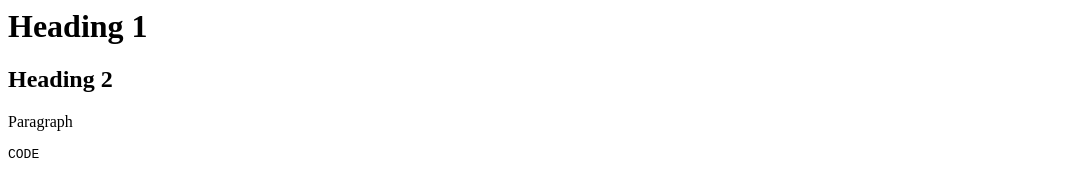
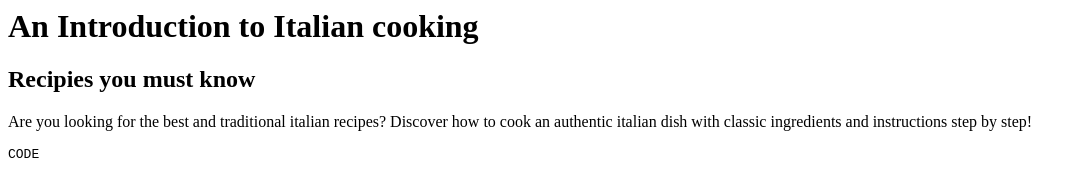
Before and after one commit to spasqui1/public_web_page, a plain HTML site: page index.html in a window 1280 px wide. Shown: the whole page, without its empty margins (0-1086 px from the left). Drawn offline with Linux system fonts and the light colour scheme.

Commit message:
Update index.html

```diff
--- a/index.html
+++ b/index.html
@@ -1,12 +1,12 @@
 <!DOCTYPE>
 <HTML>
     <HEAD>
-        <TITLE> This is the web page title</TITLE>
+        <TITLE> Simple Italian recipes</TITLE>
     </HEAD>
     <BODY>
-        <H1>Heading 1</H1>
-        <H2>Heading 2</H2>
-        <P> Paragraph </P>
+        <H1>An Introduction to Italian cooking</H1>
+        <H2>Recipies you must know</H2>
+        <P> Are you looking for the best and traditional italian recipes? Discover how to cook an authentic italian dish with classic ingredients and instructions step by step! </P>
         <CODE> CODE </CODE>
     </BODY>
 </HTML>
```
